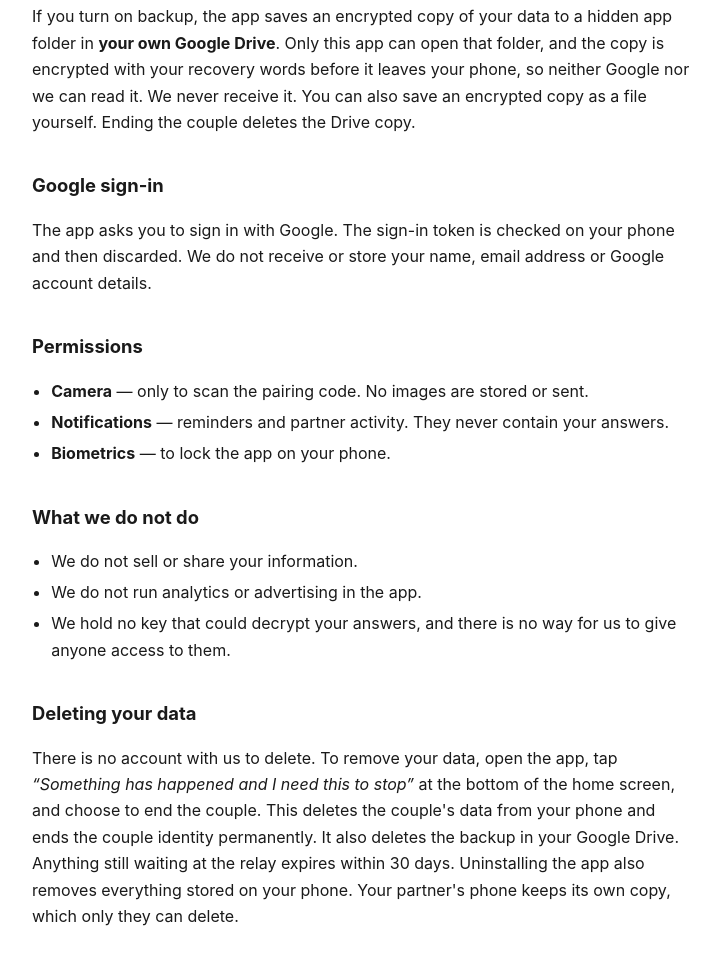
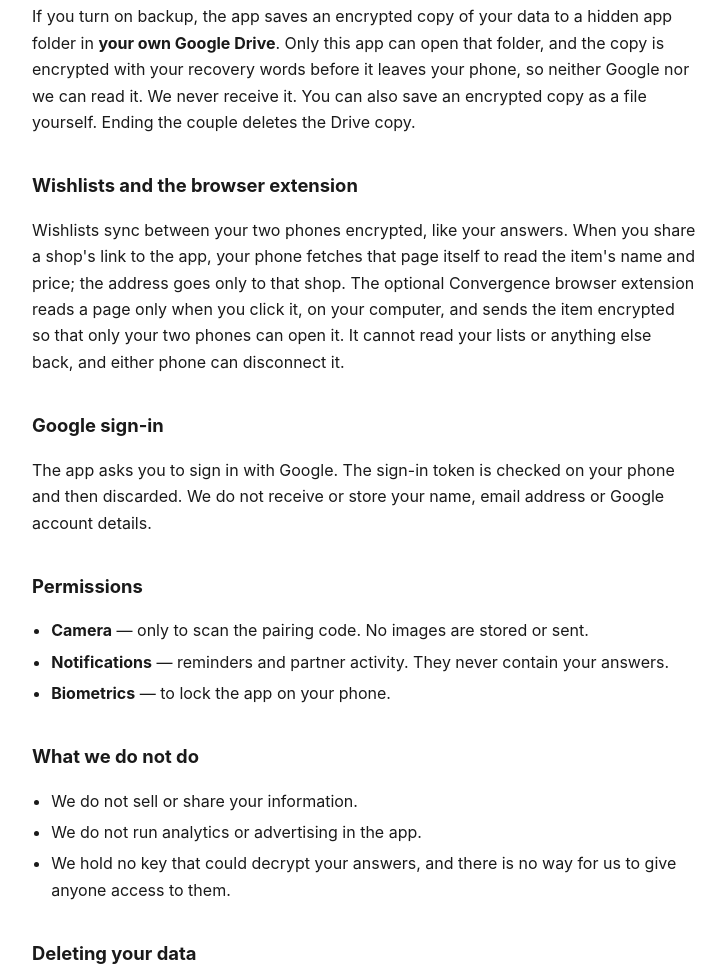
Before and after one commit to ghero101/arx-legal, a plain HTML site: page convergence-privacy.html in a window 1280 px wide. Shown: the part 1039-2009 px from the top of the page, without its empty margins (276-1002 px from the left). Drawn offline with Linux system fonts and the light colour scheme.

Commit message:
Convergence policy covers wishlists and the browser extension
Co-Authored-By: Claude Opus 5.5 <noreply@anthropic.com>

```diff
--- a/convergence-privacy.html
+++ b/convergence-privacy.html
@@ -70,6 +70,15 @@
   it. You can also save an encrypted copy as a file yourself. Ending the couple
   deletes the Drive copy.</p>
 
+  <h2>Wishlists and the browser extension</h2>
+  <p>Wishlists sync between your two phones encrypted, like your answers. When
+  you share a shop's link to the app, your phone fetches that page itself to
+  read the item's name and price; the address goes only to that shop. The
+  optional Convergence browser extension reads a page only when you click it,
+  on your computer, and sends the item encrypted so that only your two phones
+  can open it. It cannot read your lists or anything else back, and either
+  phone can disconnect it.</p>
+
   <h2>Google sign-in</h2>
   <p>The app asks you to sign in with Google. The sign-in token is checked on
   your phone and then discarded. We do not receive or store your name, email
```
